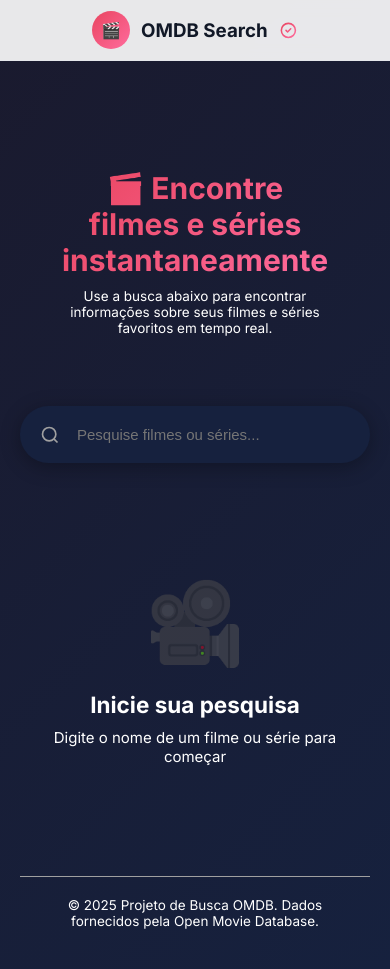
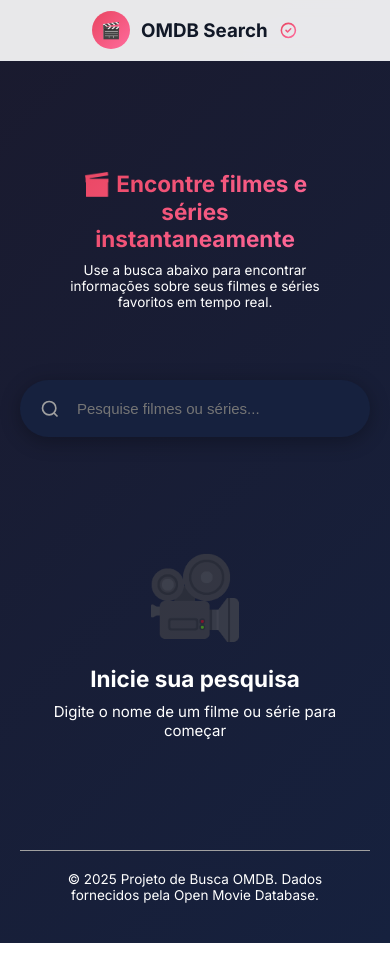
Before and after one commit to Mraimundo/movies-search-engene, a plain HTML site: page index.html in a window 390 px wide. After the commit the page ends 943 px from the top, so only its background shows below. Drawn offline with Linux system fonts and the light colour scheme.

Commit message:
style: :art: add responsive font size for h1 on smaller screens

```diff
--- a/src/css/styles.css
+++ b/src/css/styles.css
@@ -88,6 +88,12 @@ h1 {
   -webkit-background-clip: text;
   -webkit-text-fill-color: transparent;
   background-clip: text;
+}
+
+@media (max-width: 1200px) {
+  h1 {
+    font-size: 1.5rem;
+  }
 }
 
 .subtitle {
```
